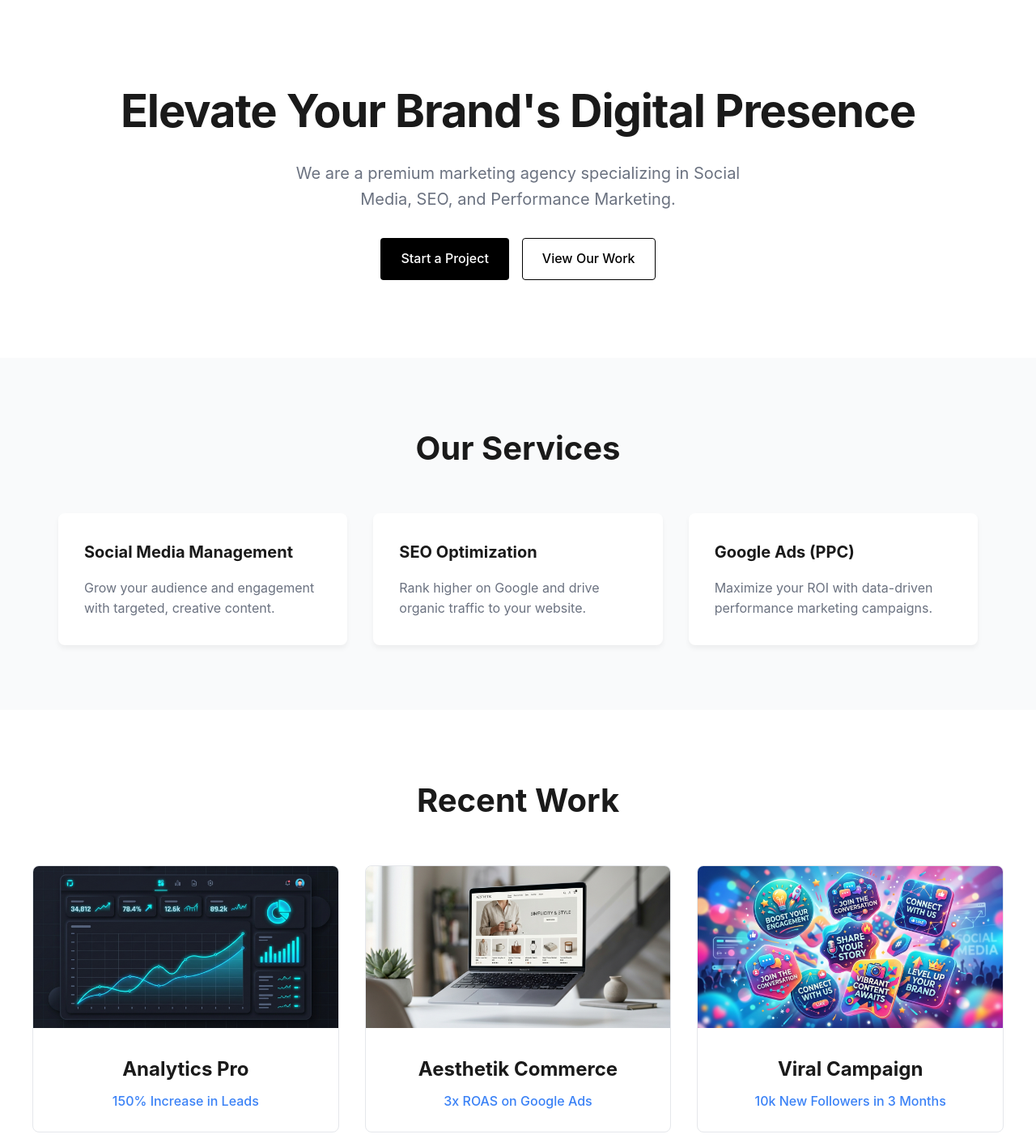
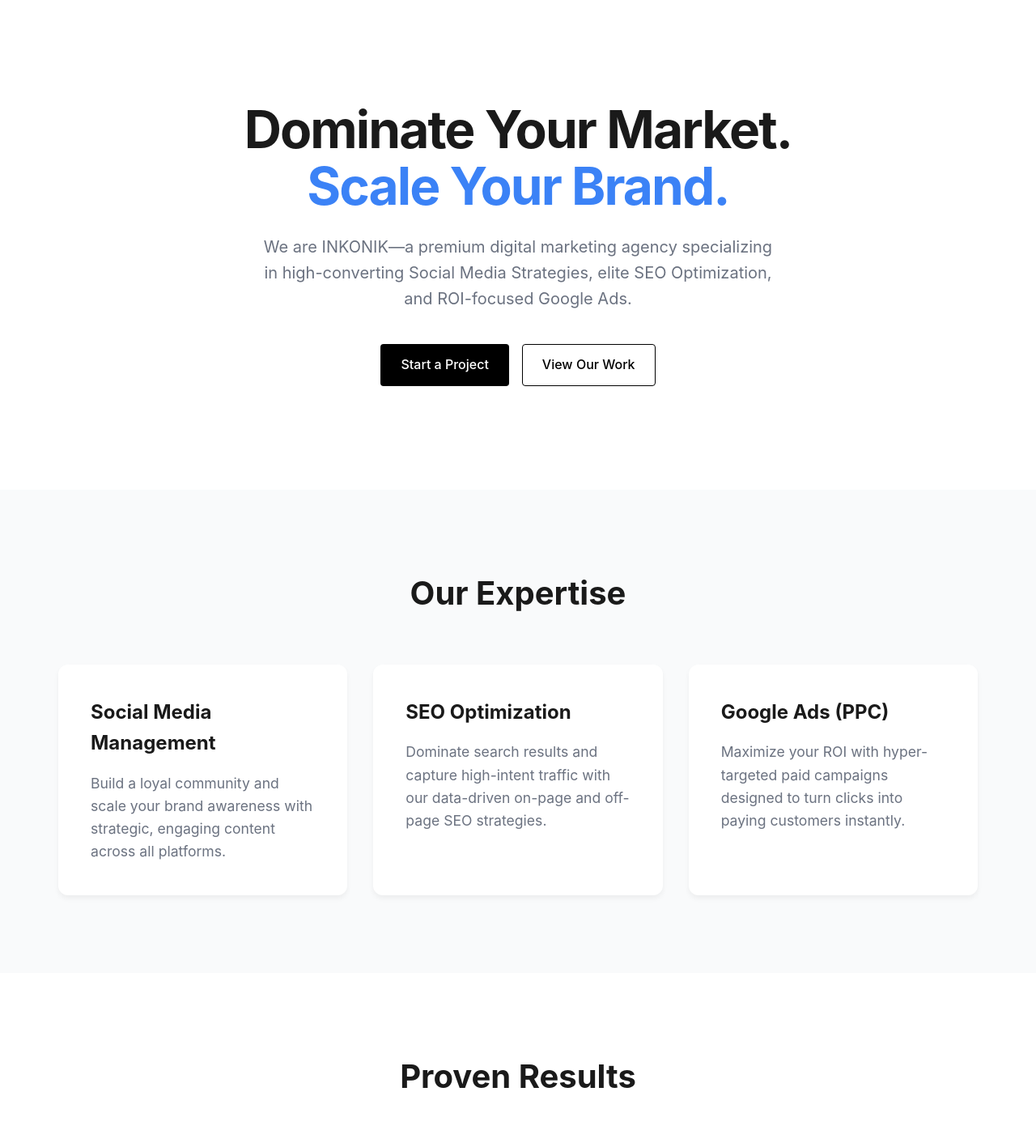
Before and after one commit to INFUNDER/INKONIK, a React (Vite) app: page / in a window 1280 px wide. Shown: the part 80-1497 px from the top of the page at 81% size. Built offline with nearby package versions, Linux system fonts and the light colour scheme.

Commit message:
Refine website design, add animations, and update copy

```diff
--- a/src/index.css
+++ b/src/index.css
@@ -118,3 +118,34 @@ a {
   outline: none;
   border-color: var(--primary-color);
 }
+
+/* Animations */
+@keyframes fadeInUp {
+  from {
+    opacity: 0;
+    transform: translateY(20px);
+  }
+  to {
+    opacity: 1;
+    transform: translateY(0);
+  }
+}
+
+.animate-fade-in-up {
+  opacity: 0; /* Starts hidden before animation kicks in */
+  animation: fadeInUp 0.8s cubic-bezier(0.16, 1, 0.3, 1) forwards;
+}
+
+.delay-100 { animation-delay: 100ms; }
+.delay-200 { animation-delay: 200ms; }
+.delay-300 { animation-delay: 300ms; }
+
+/* Enhanced Hover Effects */
+.hover-lift {
+  transition: transform 0.3s cubic-bezier(0.16, 1, 0.3, 1), box-shadow 0.3s cubic-bezier(0.16, 1, 0.3, 1);
+}
+
+.hover-lift:hover {
+  transform: translateY(-5px);
+  box-shadow: 0 10px 20px rgba(0, 0, 0, 0.1);
+}
--- a/src/pages/Home.jsx
+++ b/src/pages/Home.jsx
@@ -27,9 +27,9 @@ export default function Home() {
   };
 
   const services = [
-    { title: 'Social Media Management', desc: 'Grow your audience and engagement with targeted, creative content.' },
-    { title: 'SEO Optimization', desc: 'Rank higher on Google and drive organic traffic to your website.' },
-    { title: 'Google Ads (PPC)', desc: 'Maximize your ROI with data-driven performance marketing campaigns.' }
+    { title: 'Social Media Management', desc: 'Build a loyal community and scale your brand awareness with strategic, engaging content across all platforms.' },
+    { title: 'SEO Optimization', desc: 'Dominate search results and capture high-intent traffic with our data-driven on-page and off-page SEO strategies.' },
+    { title: 'Google Ads (PPC)', desc: 'Maximize your ROI with hyper-targeted paid campaigns designed to turn clicks into paying customers instantly.' }
   ];
 
   const portfolio = [
@@ -41,28 +41,31 @@ export default function Home() {
   return (
     <div>
       {/* Hero Section */}
-      <section className="container" style={{ padding: '6rem 0', textAlign: 'center' }}>
-        <h1 style={{ fontSize: '3.5rem', fontWeight: 'bold', marginBottom: '1rem', letterSpacing: '-0.02em' }}>
-          Elevate Your Brand's Digital Presence
-        </h1>
-        <p style={{ fontSize: '1.25rem', color: 'var(--text-muted)', maxWidth: '600px', margin: '0 auto 2rem auto' }}>
-          We are a premium marketing agency specializing in Social Media, SEO, and Performance Marketing.
-        </p>
-        <div className="flex justify-center gap-4">
-          <a href="#contact" className="btn btn-primary">Start a Project</a>
-          <a href="#portfolio" className="btn btn-outline">View Our Work</a>
+      <section className="container" style={{ padding: '8rem 0', textAlign: 'center' }}>
+        <div className="animate-fade-in-up">
+          <h1 style={{ fontSize: '4rem', fontWeight: 'bold', marginBottom: '1.5rem', letterSpacing: '-0.03em', lineHeight: '1.1' }}>
+            Dominate Your Market.<br />
+            <span style={{ color: 'var(--accent-color)' }}>Scale Your Brand.</span>
+          </h1>
+          <p style={{ fontSize: '1.25rem', color: 'var(--text-muted)', maxWidth: '650px', margin: '0 auto 2.5rem auto' }}>
+            We are INKONIK—a premium digital marketing agency specializing in high-converting Social Media Strategies, elite SEO Optimization, and ROI-focused Google Ads.
+          </p>
+          <div className="flex justify-center gap-4">
+            <a href="#contact" className="btn btn-primary hover-lift">Start a Project</a>
+            <a href="#portfolio" className="btn btn-outline hover-lift">View Our Work</a>
+          </div>
         </div>
       </section>
 
       {/* Services Section */}
-      <section id="services" style={{ backgroundColor: 'var(--bg-secondary)', padding: '5rem 0' }}>
+      <section id="services" style={{ backgroundColor: 'var(--bg-secondary)', padding: '6rem 0' }}>
         <div className="container">
-          <h2 style={{ fontSize: '2.5rem', fontWeight: 'bold', marginBottom: '3rem', textAlign: 'center' }}>Our Services</h2>
+          <h2 className="animate-fade-in-up" style={{ fontSize: '2.5rem', fontWeight: 'bold', marginBottom: '3.5rem', textAlign: 'center' }}>Our Expertise</h2>
           <div style={{ display: 'grid', gridTemplateColumns: 'repeat(auto-fit, minmax(300px, 1fr))', gap: '2rem' }}>
             {services.map((s, i) => (
-              <div key={i} style={{ background: 'white', padding: '2rem', borderRadius: '8px', boxShadow: '0 4px 6px rgba(0,0,0,0.05)' }}>
-                <h3 style={{ fontSize: '1.25rem', fontWeight: 'bold', marginBottom: '1rem' }}>{s.title}</h3>
-                <p style={{ color: 'var(--text-muted)' }}>{s.desc}</p>
+              <div key={i} className={`hover-lift animate-fade-in-up delay-${(i + 1) * 100}`} style={{ background: 'white', padding: '2.5rem', borderRadius: '12px', boxShadow: '0 4px 6px rgba(0,0,0,0.05)' }}>
+                <h3 style={{ fontSize: '1.5rem', fontWeight: 'bold', marginBottom: '1rem' }}>{s.title}</h3>
+                <p style={{ color: 'var(--text-muted)', fontSize: '1.1rem' }}>{s.desc}</p>
               </div>
             ))}
           </div>
@@ -70,15 +73,15 @@ export default function Home() {
       </section>
 
       {/* Portfolio Section */}
-      <section id="portfolio" className="container" style={{ padding: '5rem 0' }}>
-        <h2 style={{ fontSize: '2.5rem', fontWeight: 'bold', marginBottom: '3rem', textAlign: 'center' }}>Recent Work</h2>
-        <div style={{ display: 'grid', gridTemplateColumns: 'repeat(auto-fit, minmax(300px, 1fr))', gap: '2rem' }}>
+      <section id="portfolio" className="container" style={{ padding: '6rem 0' }}>
+        <h2 className="animate-fade-in-up" style={{ fontSize: '2.5rem', fontWeight: 'bold', marginBottom: '3.5rem', textAlign: 'center' }}>Proven Results</h2>
+        <div style={{ display: 'grid', gridTemplateColumns: 'repeat(auto-fit, minmax(300px, 1fr))', gap: '2.5rem' }}>
           {portfolio.map((p, i) => (
-            <div key={i} style={{ border: '1px solid var(--border-color)', borderRadius: '8px', overflow: 'hidden', textAlign: 'center' }}>
-              <img src={p.image} alt={p.name} style={{ width: '100%', height: '200px', objectFit: 'cover' }} />
-              <div style={{ padding: '1.5rem' }}>
+            <div key={i} className={`hover-lift animate-fade-in-up delay-${(i + 1) * 100}`} style={{ border: '1px solid var(--border-color)', borderRadius: '12px', overflow: 'hidden', textAlign: 'left', background: 'white' }}>
+              <img src={p.image} alt={p.name} style={{ width: '100%', height: '250px', objectFit: 'cover' }} />
+              <div style={{ padding: '2rem' }}>
                 <h3 style={{ fontSize: '1.5rem', fontWeight: 'bold', marginBottom: '0.5rem' }}>{p.name}</h3>
-                <p style={{ color: 'var(--accent-color)', fontWeight: '500' }}>{p.result}</p>
+                <p style={{ color: 'var(--accent-color)', fontWeight: '600', fontSize: '1.1rem' }}>{p.result}</p>
               </div>
             </div>
           ))}
@@ -134,8 +137,16 @@ export default function Home() {
       </section>
 
       {/* Footer */}
-      <footer style={{ borderTop: '1px solid var(--border-color)', padding: '2rem 0', textAlign: 'center', color: 'var(--text-muted)' }}>
-        <p>&copy; {new Date().getFullYear()} INKONIK. All rights reserved.</p>
+
+      {/* Footer */}
+      <footer style={{ backgroundColor: '#000', color: '#fff', padding: '4rem 0 2rem 0', textAlign: 'center' }}>
+        <div className="container">
+          <h2 style={{ fontSize: '2rem', fontWeight: 'bold', marginBottom: '1rem' }}>INKONIK.</h2>
+          <p style={{ color: '#aaa', marginBottom: '2rem' }}>Your growth partner for Social Media, SEO, and Google Ads.</p>
+          <div style={{ borderTop: '1px solid #333', paddingTop: '2rem', color: '#666', fontSize: '0.875rem' }}>
+            &copy; {new Date().getFullYear()} INKONIK Marketing Agency. All rights reserved.
+          </div>
+        </div>
       </footer>
     </div>
   );
```
